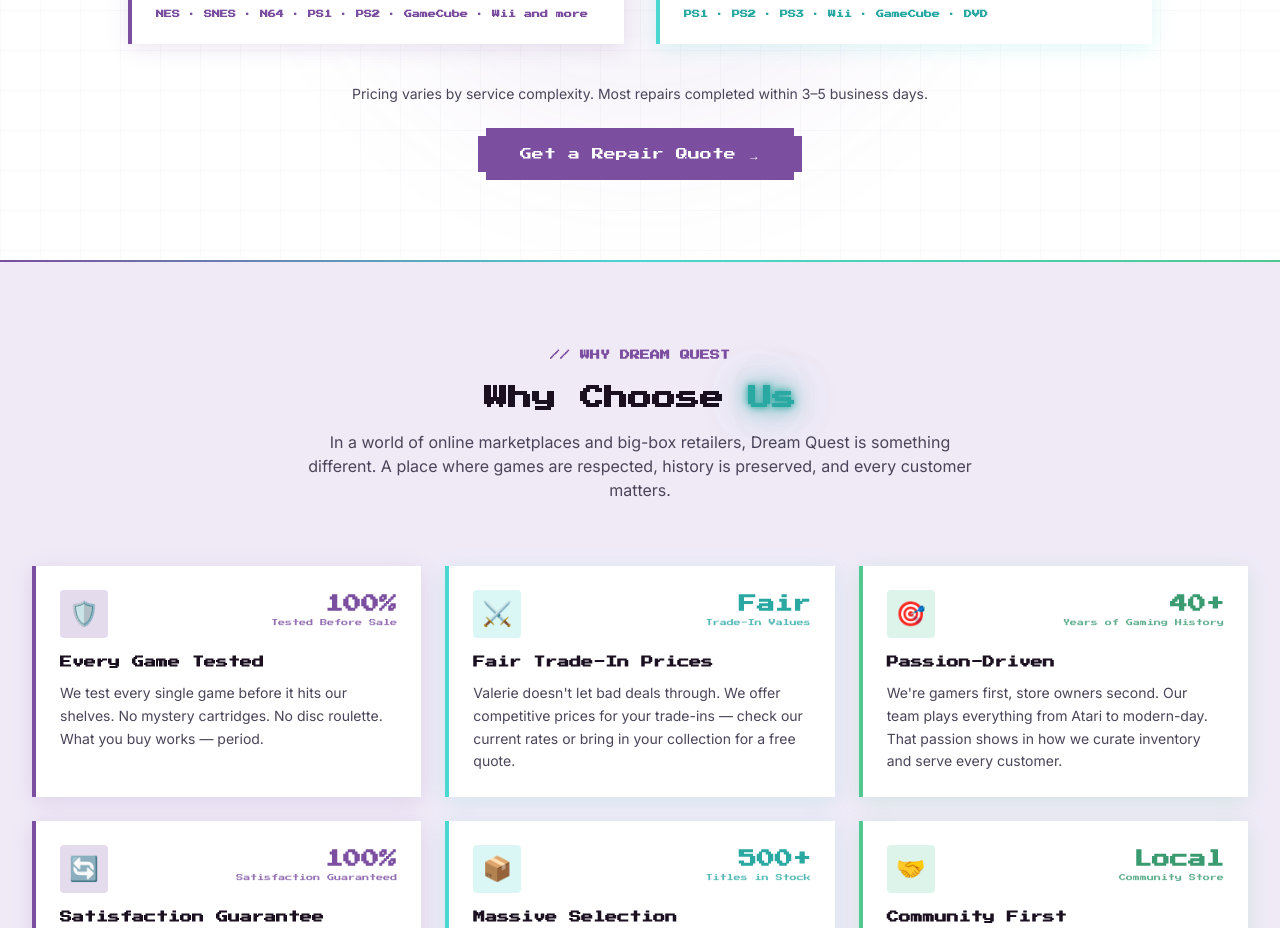
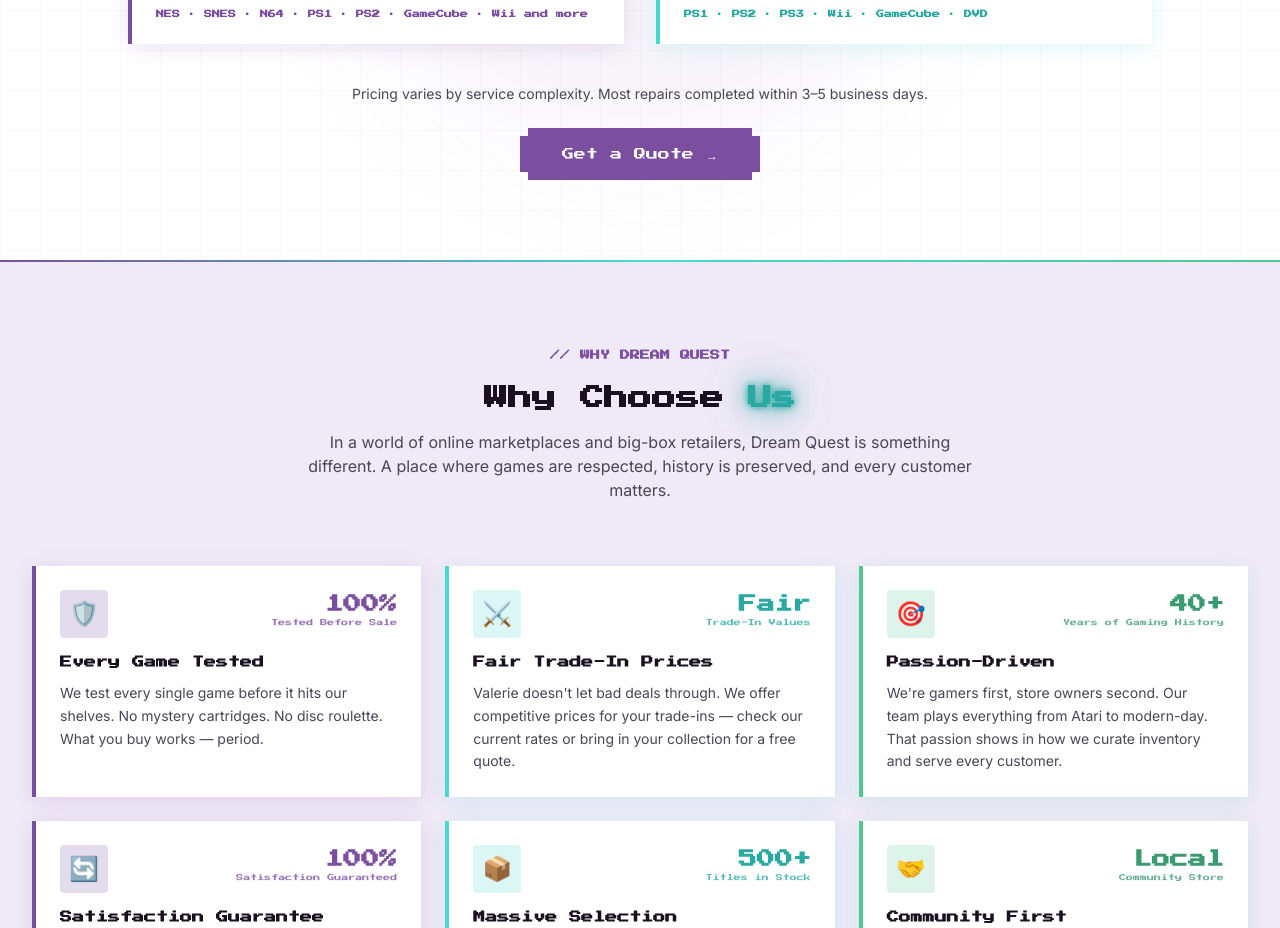
Before and after one commit to dreamquest-videogames/dreamquest-videogames.github.io, a Next.js app: page / in a window 1280 px wide. Shown: the part 2420-3348 px from the top of the page. Built offline with nearby package versions, Linux system fonts and the light colour scheme.

Commit message:
fix: rename button to Get a Quote

```diff
--- a/app/components/ReconditioningCTA.tsx
+++ b/app/components/ReconditioningCTA.tsx
@@ -78,7 +78,7 @@
             href="#contact"
             className="inline-flex items-center px-10 py-4 font-pixel text-xs text-white bg-[#7B4EA0] hover:bg-[#9B6FD0] border-2 border-[#7B4EA0] btn-glow transition-all duration-200 pixel-corners"
           >
-            Get a Repair Quote →
+            Get a Quote →
           </a>
         </div>
       </div>
```
